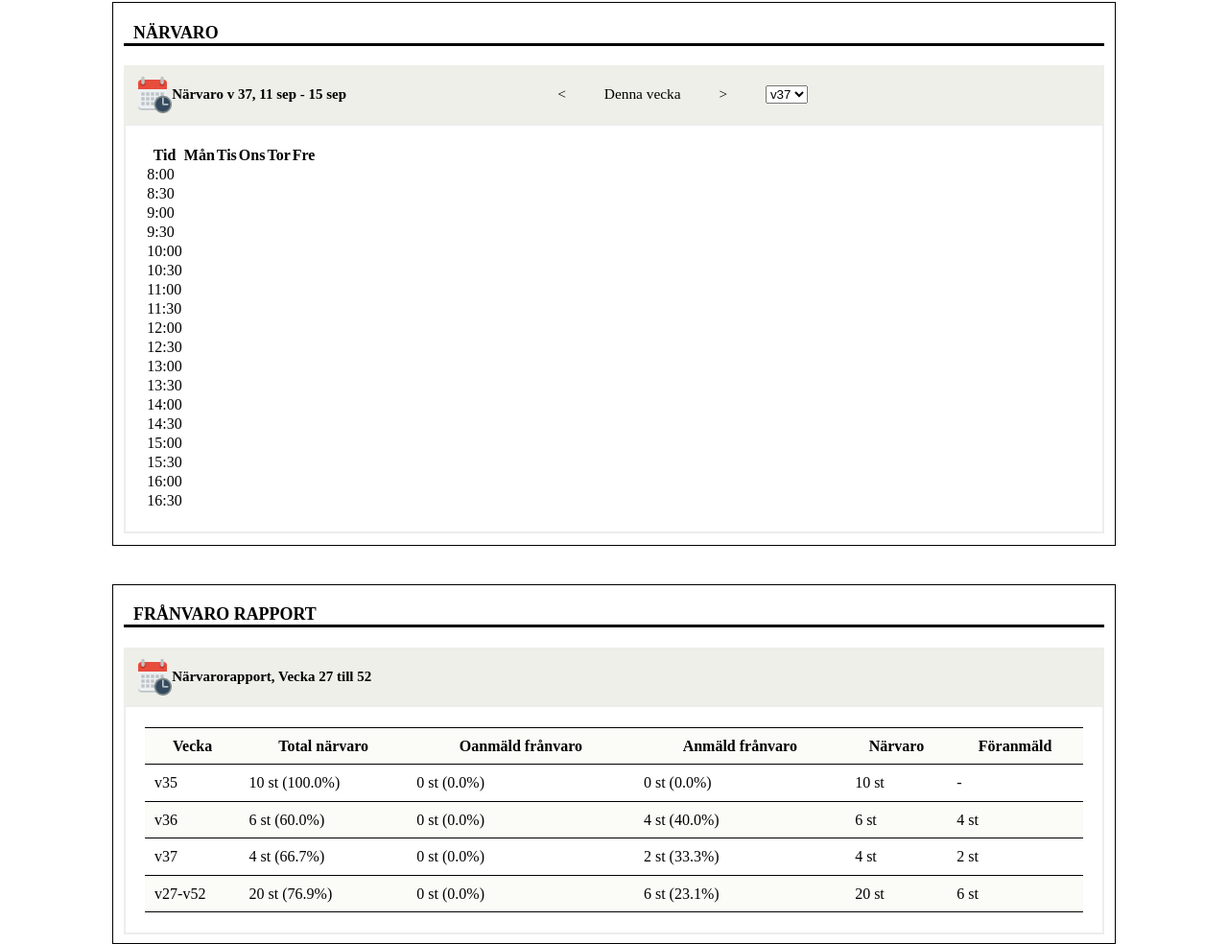
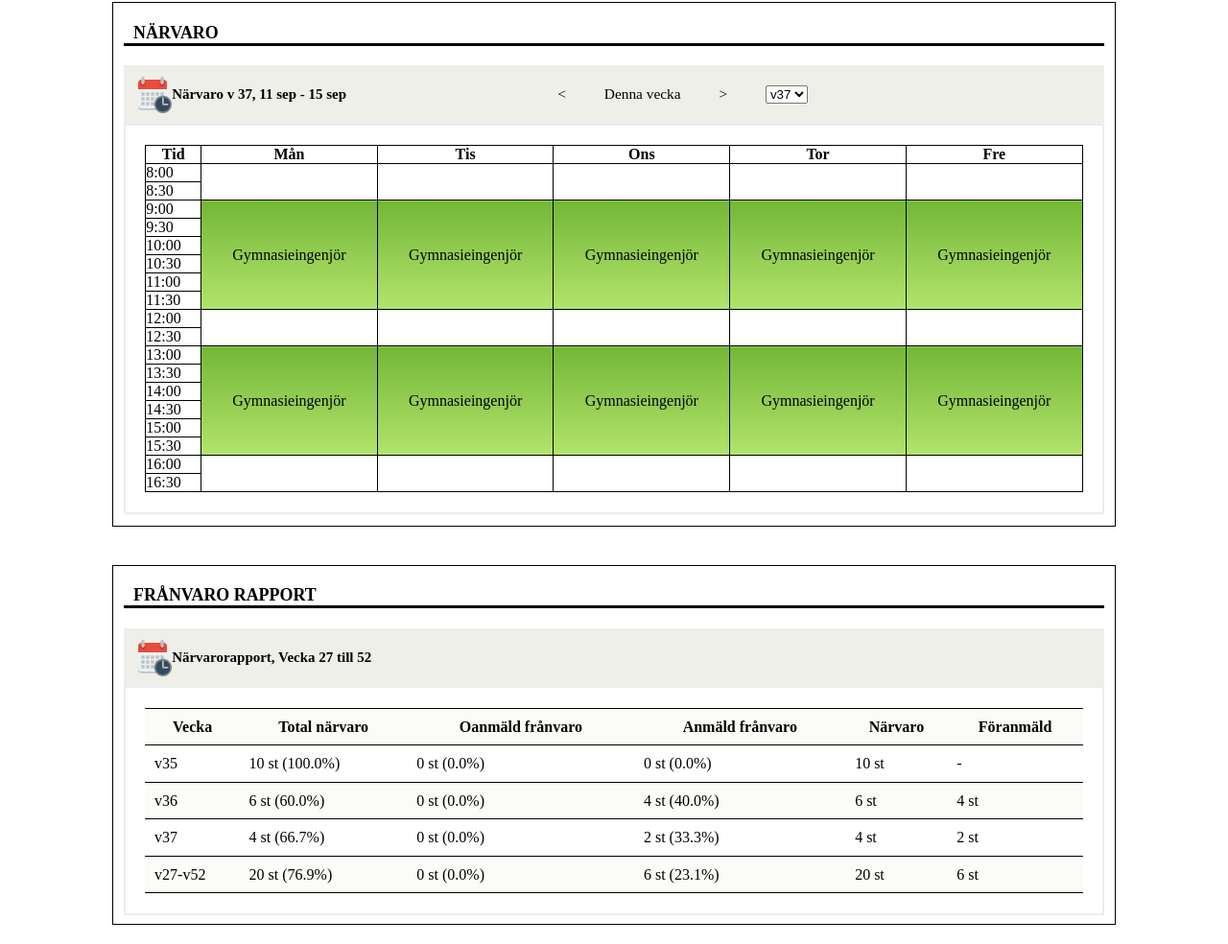
Before and after one commit to MyNameJaeff/Schoolsoft-redesign, a plain HTML site: page html/närvaro.html in a window 1280 px wide. Shown: the part 642-1626 px from the top of the page at 96% size. Drawn offline with Linux system fonts and the light colour scheme.

Commit message:
Närvara pretty much done

```diff
--- a/css/style.css
+++ b/css/style.css
@@ -174,9 +174,33 @@ body, html{
     padding: 2%;
     border: 2px solid #ededed;
 }
+.närvaroTable{
+    border-collapse: collapse;
+    border-spacing: 0;
+    width: 100%;
+}
 .närvaroTable2{
     border-collapse: collapse;
+    border-spacing: 0;
     width: 100%;
+}
+td[rowspan="6"]{
+    text-align: start;
+    background:linear-gradient(0deg, #98db3bbf,#73b737);
+    border: 1px solid black;
+    text-align: center;
+}
+.närvaroTable>tbody>tr>td:first-child, .närvaroTable>tbody>tr>th{
+    border: 1px solid black;
+}
+.närvaroTable>tbody>tr>td:not(:first-child){
+    border-right: 1px solid black;
+}
+.närvaroTable>tbody>tr:last-child{
+    border-bottom: 1px solid black;
+}
+.närvaroTable>tbody>tr{
+    border-right: 1px solid black;
 }
 .närvaroTable2>tbody>tr{
     border-top: 1px solid black;
--- a/html/närvaro.html
+++ b/html/närvaro.html
@@ -104,7 +104,6 @@
                         id="irlesson"
                         name="type"
                         value="day"
-                        checked="none"
                       />
                       <label for="irlesson">Frånvaro från lektion</label>
                     </div>
@@ -232,55 +231,29 @@
                 </tr>
                 <tr>
                     <td>9:00</td>
-                    <td></td>
-                    <td></td>
-                    <td></td>
-                    <td></td>
-                    <td></td>
+                    <td rowspan="6">Gymnasieingenjör</td>
+                    <td rowspan="6">Gymnasieingenjör</td>
+                    <td rowspan="6">Gymnasieingenjör</td>
+                    <td rowspan="6">Gymnasieingenjör</td>
+                    <td rowspan="6">Gymnasieingenjör</td>
                 </tr>
                 <tr>
                     <td>9:30</td>
-                    <td></td>
-                    <td></td>
-                    <td></td>
-                    <td></td>
-                    <td></td>
                 </tr>
                 <tr>
                     <td>10:00</td>
-                    <td></td>
-                    <td></td>
-                    <td></td>
-                    <td></td>
-                    <td></td>
                 </tr>
                 <tr>
                     <td>10:30</td>
-                    <td></td>
-                    <td></td>
-                    <td></td>
-                    <td></td>
-                    <td></td>
                 </tr>
                 <tr>
                     <td>11:00</td>
-                    <td></td>
-                    <td></td>
-                    <td></td>
-                    <td></td>
-                    <td></td>
                 </tr>
                 <tr>
                     <td>11:30</td>
-                    <td></td>
-                    <td></td>
-                    <td></td>
-                    <td></td>
-                    <td></td>
                 </tr>
                 <tr>
                     <td>12:00</td>
-                    <td></td>
                     <td></td>
                     <td></td>
                     <td></td>
@@ -292,55 +265,29 @@
                     <td></td>
                     <td></td>
                     <td></td>
-                    <td></td>
                 </tr>
                 <tr>
                     <td>13:00</td>
-                    <td></td>
-                    <td></td>
-                    <td></td>
-                    <td></td>
-                    <td></td>
+                    <td rowspan="6">Gymnasieingenjör</td>
+                    <td rowspan="6">Gymnasieingenjör</td>
+                    <td rowspan="6">Gymnasieingenjör</td>
+                    <td rowspan="6">Gymnasieingenjör</td>
+                    <td rowspan="6">Gymnasieingenjör</td>
                 </tr>
                 <tr>
                     <td>13:30</td>
-                    <td></td>
-                    <td></td>
-                    <td></td>
-                    <td></td>
-                    <td></td>
                 </tr>
                 <tr>
                     <td>14:00</td>
-                    <td></td>
-                    <td></td>
-                    <td></td>
-                    <td></td>
-                    <td></td>
                 </tr>
                 <tr>
                     <td>14:30</td>
-                    <td></td>
-                    <td></td>
-                    <td></td>
-                    <td></td>
-                    <td></td>
                 </tr>
                 <tr>
                     <td>15:00</td>
-                    <td></td>
-                    <td></td>
-                    <td></td>
-                    <td></td>
-                    <td></td>
                 </tr>
                 <tr>
                     <td>15:30</td>
-                    <td></td>
-                    <td></td>
-                    <td></td>
-                    <td></td>
-                    <td></td>
                 </tr>
                 <tr>
                     <td>16:00</td>
@@ -348,11 +295,9 @@
                     <td></td>
                     <td></td>
                     <td></td>
-                    <td></td>
                 </tr>
                 <tr>
                     <td>16:30</td>
-                    <td></td>
                     <td></td>
                     <td></td>
                     <td></td>
```
